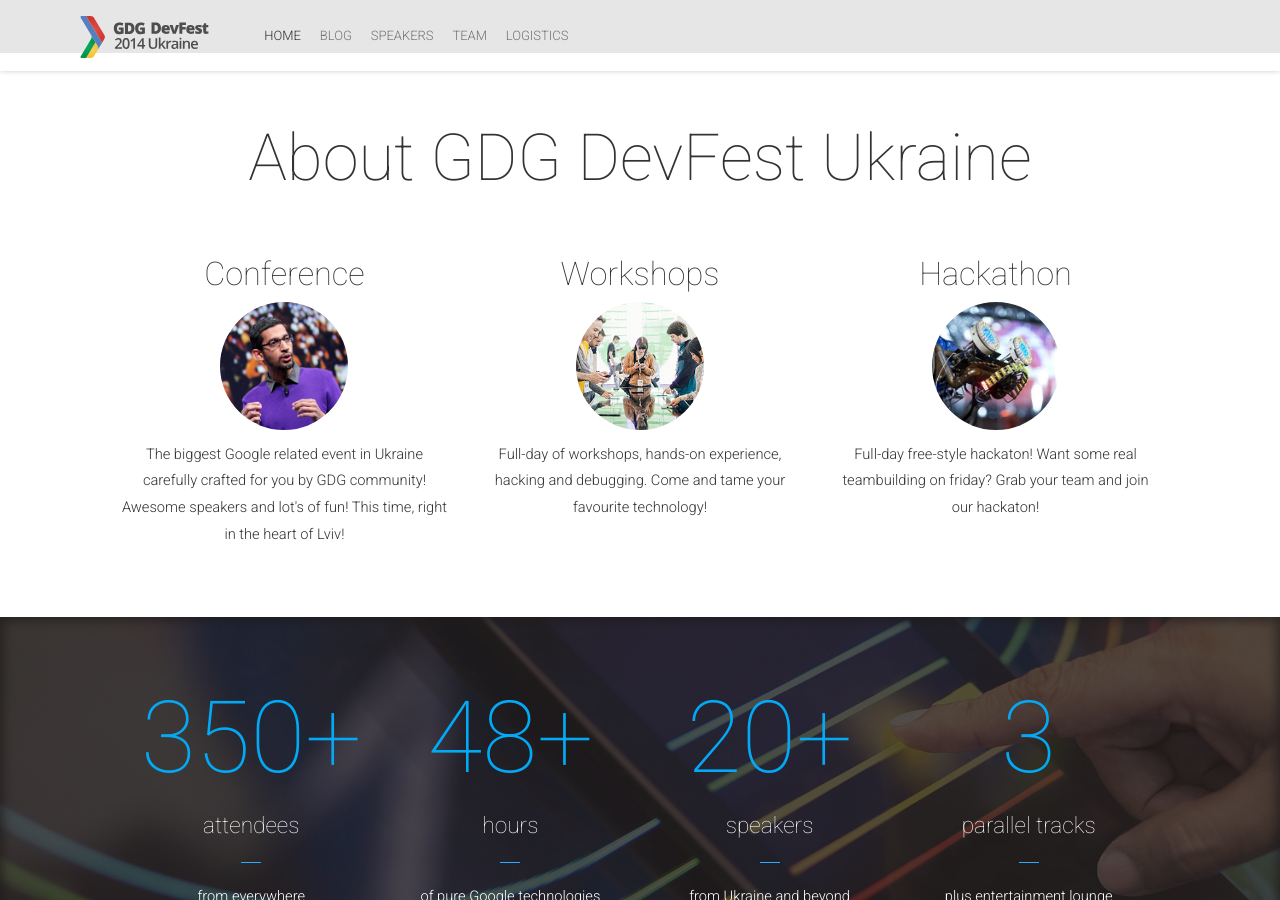
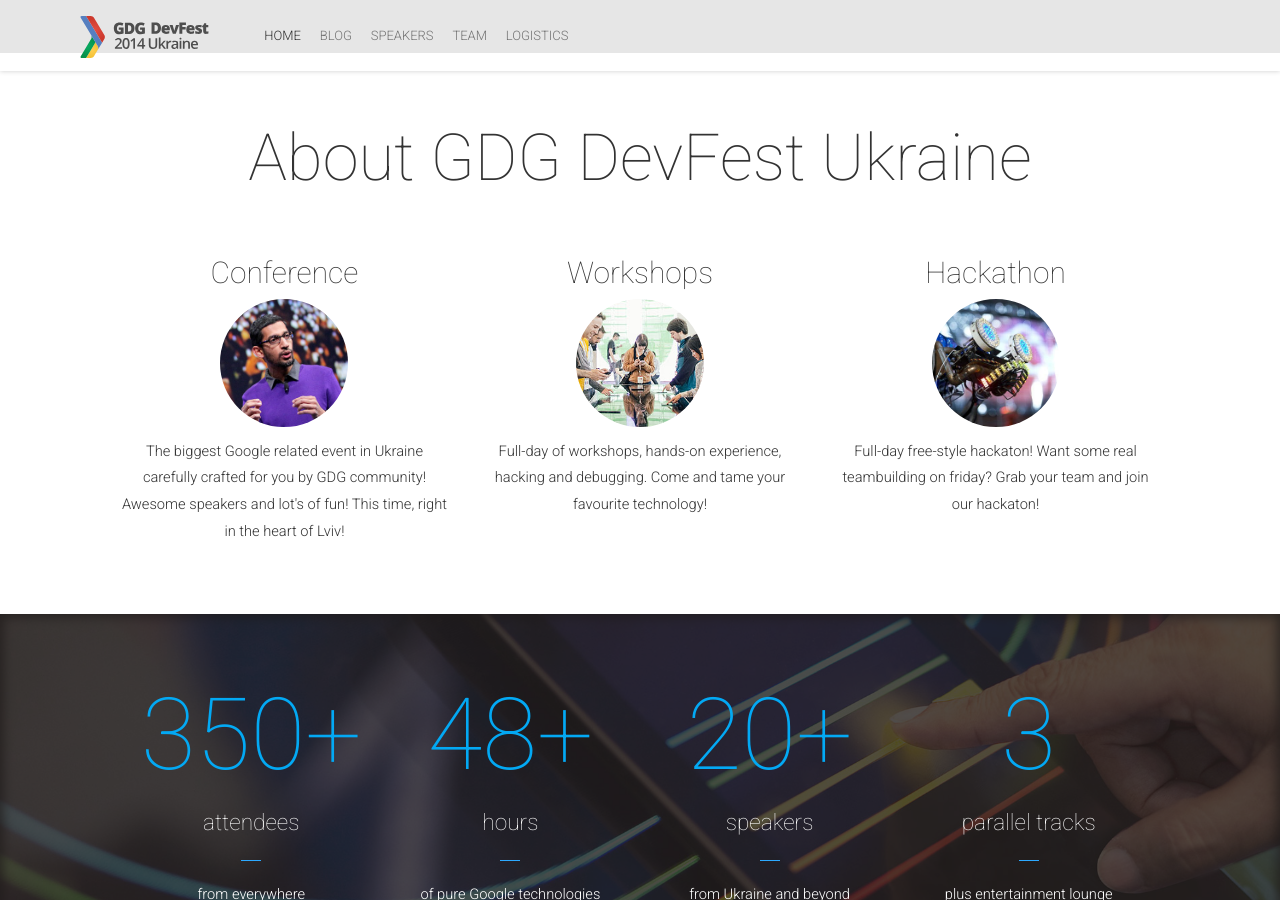
Before and after one commit to GDG-Ukraine/devfest-ukraine-14, a Jekyll site: the page built from index.html, in a window 1280 px wide and 900 px high, scrolled down 847 px. Built offline with Jekyll 4.4.1, drawn with Linux system fonts in a browser that asks for light colours; nearby versions of some CDN libraries; comment, search, counter and statistics services are not loaded.

Commit message:
Fixed font-sizes, centered team items, padding on location-map

```diff
--- a/_includes/head.html
+++ b/_includes/head.html
@@ -52,7 +52,7 @@
 <!--    <link href="{{ "/css/todc-bootstrap.min.css" | prepend: site.baseurl }}" rel="stylesheet">-->
     <link href="{{ "/css/animate.min.css" | prepend: site.baseurl }}" rel="stylesheet">
     <link href="{{ "/css/waves.min.css" | prepend: site.baseurl }}" rel="stylesheet">
-    <link href="{{ "/css/style.min.css" | prepend: site.baseurl }}" rel="stylesheet">
+    <link href="{{ "/css/style.css" | prepend: site.baseurl }}" rel="stylesheet">
 
     <!-- HTML5 Shim and Respond.js IE8 support of HTML5 elements and media queries -->
     <!-- WARNING: Respond.js doesn't work if you view the page via file:// -->
--- a/_includes/team.html
+++ b/_includes/team.html
@@ -5,10 +5,10 @@
             <h3>About us</h3>
             <p class="text-left animated hiding" data-animation="fadeInUp" data-delay="0">{{ site.aboutUs }}</p>
         </div>
-        <div class="col-lg-10 col-lg-offset-1">
+        <div class="col-lg-10 col-lg-offset-1 row-centered">
             <h4 class="text-left animated hiding" data-animation="fadeInUp" data-delay="0">Main organizers</h4>
             {% for speaker in site.data.speakers %} {% if speaker.team != null %}
-            <div class="team-item-wrapper col-md-4 col-sm-6 col-xs-12">
+            <div class="team-item-wrapper col-md-4 col-sm-6 col-xs-12 cols-centered">
                 <div class="team-item animated waves-element waves-block waves-light hiding increment-animation" data-animation="fadeInUp" data-delay="100" data-toggle="modal" data-target="#speakerDetail-{{ speaker.id }}">
                     <figure class="flow-img" style="background-image: url({{ site.baseurl | append: site.thumbnailsFolder | append: speaker.thumbnailUrl }})">
                         <div class="overlay"></div>
@@ -34,7 +34,7 @@
             <div class="clearfix"></div>
             <h4 class="text-left animated hiding" data-animation="fadeInUp" data-delay="0">Sub organizers</h4>
             {% for speaker in site.data.speakers %} {% if speaker.subTeam != null %}
-            <div class="team-item-wrapper col-md-4 col-sm-6 col-xs-12">
+            <div class="team-item-wrapper col-md-4 col-sm-6 col-xs-12 cols-centered">
                 <div class="team-item animated waves-element waves-block waves-light hiding increment-animation" data-animation="fadeInUp" data-delay="100" data-toggle="modal" data-target="#speakerDetail-{{ speaker.id }}">
                     <figure class="flow-img" style="background-image: url({{ site.baseurl | append: site.thumbnailsFolder | append: speaker.thumbnailUrl }})">
                         <div class="overlay"></div>
--- a/css/style.css
+++ b/css/style.css
@@ -60,7 +60,7 @@ h4 {
     font-size: 3.125em;
 }
 h5 {
-    font-size: 2.5em;
+    font-size: 2.3em;
 }
 h6 {
     font-size: 1.875em;
@@ -105,8 +105,8 @@ h6 {
     background: #4285f4;
 }
 .btn-primary:hover, .btn-primary:focus, .btn-primary:active, .btn-primary.active {
+    outline: none;
     background: #3266d5;
-    outline: none;
 }
 .icon {
     display: inline-block;
@@ -527,6 +527,15 @@ h6 {
     float: none;
     margin: 0 auto;
 }
+.row-centered {
+    text-align: center;
+}
+.cols-centered {
+    display: inline-block;
+    float: none;
+    margin-right: -4px;
+    text-align: left;
+}
 .hiding {
     opacity: 0;
 }
@@ -720,13 +729,11 @@ nav ul > li > a.current, nav ul > li > a:hover {
     color: #fff;
     background: none;
 }
-
 #top-section-hero .jumbotron p {
-    margin-bottom: 15px;
     font-size: 25px;
     font-weight: 200;
-}
-
+    margin-bottom: 15px;
+}
 .explore {
     position: absolute;
     bottom: 4em;
@@ -980,13 +987,13 @@ nav ul > li > a.current, nav ul > li > a:hover {
 .location-description {
     z-index: 1;
     min-width: 400px;
-    padding: 20px 40px;
+    padding: 20px 50px;
     background: #fff;
 }
 .location-description .icon-direction {
     width: 32px;
     height: 32px;
-    margin: 1em;
+    margin: 1em 0;
 }
 .location-description ul {
     margin-top: 2em;
@@ -995,6 +1002,7 @@ nav ul > li > a.current, nav ul > li > a:hover {
 }
 .location-description li {
     font-size: 1.6em;
+    font-weight: 200;
     margin-bottom: .4em;
 }
 #canvas-map {
@@ -1615,10 +1623,10 @@ nav ul > li > a.current, nav ul > li > a:hover {
     list-style: none;
 }
 .location-details li {
+    font-weight: 400;
     line-height: 50px;
-    font-weight: 400;
+    text-transform: uppercase;
     color: #333;
-    text-transform: uppercase;
     border-bottom: 1px solid #e7e7e7;
 }
 .location-details svg {
@@ -1629,9 +1637,9 @@ nav ul > li > a.current, nav ul > li > a:hover {
 }
 .location-details select {
     margin-left: -5px;
+    color: #333;
     border: none;
     outline: none;
-    color: #333;
 }
 .location-details select option {
     margin: 40px;
@@ -1696,12 +1704,17 @@ nav ul > li > a.current, nav ul > li > a:hover {
 /* --END LOGISTICS */
 
 /* BLOG */
+
 #post-section {
     padding-top: 20px;
 }
 .post {
     max-width: 750px;
     margin-bottom: 4em;
+}
+.post li {
+    font-size: 11pt;
+    line-height: 20pt;
 }
 .post-header {
     height: 20px;
```
Also changed, not shown: img/sponsors/career4it.png.
